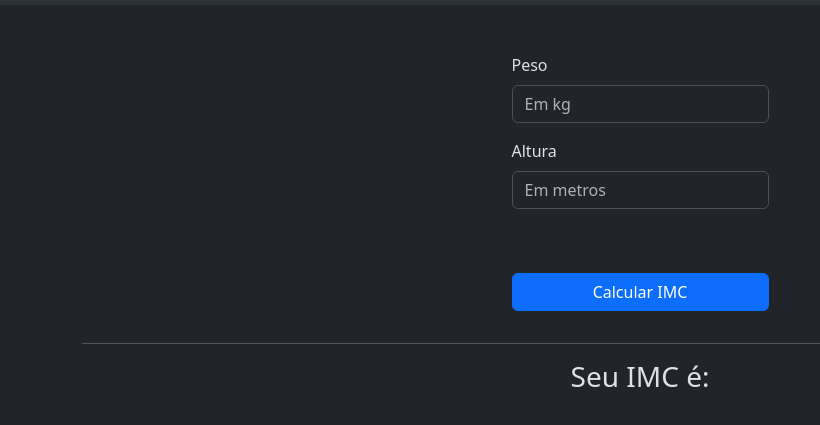
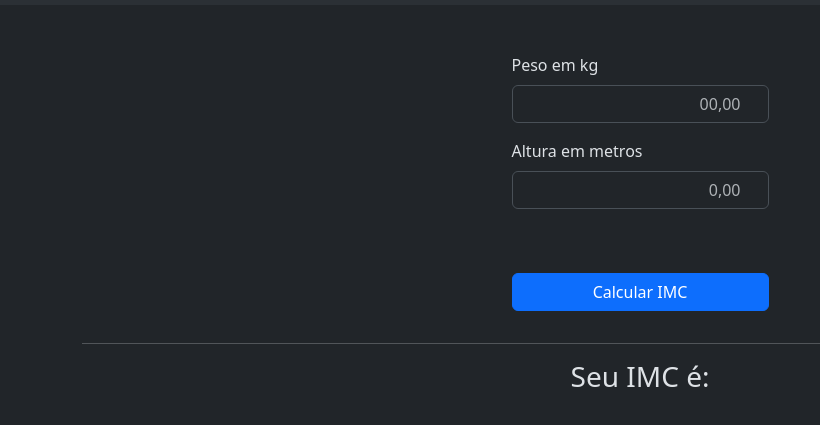
Before and after one commit to alexmachadoribeiro/imc-front-end, a plain HTML site: page index.html in a window 1280 px wide. Shown: the part 51-476 px from the top of the page, without its empty margins (0-820 px from the left). Drawn offline with nearby package versions, Linux system fonts and the light colour scheme.

Commit message:
Versão 1.1. Alteração da validação dos campos para somente números inteiros e decimais. Alteração de alinhamento da posição da entrada de dados. Acrescentado estilização própria na página.

```diff
--- /dev/null
+++ b/css/estilos.css
@@ -0,0 +1,3 @@
+.input {
+    text-align: right;
+}
--- a/index.html
+++ b/index.html
@@ -20,6 +20,9 @@
 
     <!-- css bootstrap -->
     <link href="https://cdn.jsdelivr.net/npm/bootstrap@5.3.1/dist/css/bootstrap.min.css" rel="stylesheet" integrity="sha384-4bw+/aepP/YC94hEpVNVgiZdgIC5+VKNBQNGCHeKRQN+PtmoHDEXuppvnDJzQIu9" crossorigin="anonymous" />
+
+    <!-- meu css -->
+    <link href="css/estilos.css" rel="stylesheet" type="text/css" media="all" />
 
     <!-- favicon -->
     <link href="imagens/icon.png" rel="shortcut icon" type="image/png" />
@@ -45,14 +48,14 @@
                 <form>
                     <section class="row">
                         <div class="mb-3">
-                            <label for="peso" class="form-label">Peso</label>
-                            <input type="text" class="form-control" id="peso" placeholder="Em kg">
+                            <label for="peso" class="form-label">Peso em kg</label>
+                            <input type="number" step=".01" class="form-control input" id="peso" placeholder="00,00">
                         </div>
                     </section>
                     <section class="row">
                         <div class="mb-3">
-                            <label for="altura" class="form-label">Altura</label>
-                            <input type="text" class="form-control" id="altura" placeholder="Em metros">
+                            <label for="altura" class="form-label">Altura em metros</label>
+                            <input type="number" step=".01" class="form-control input" id="altura" placeholder="0,00">
                         </div>
                     </section>
                     <section class="row mt-5">
```
